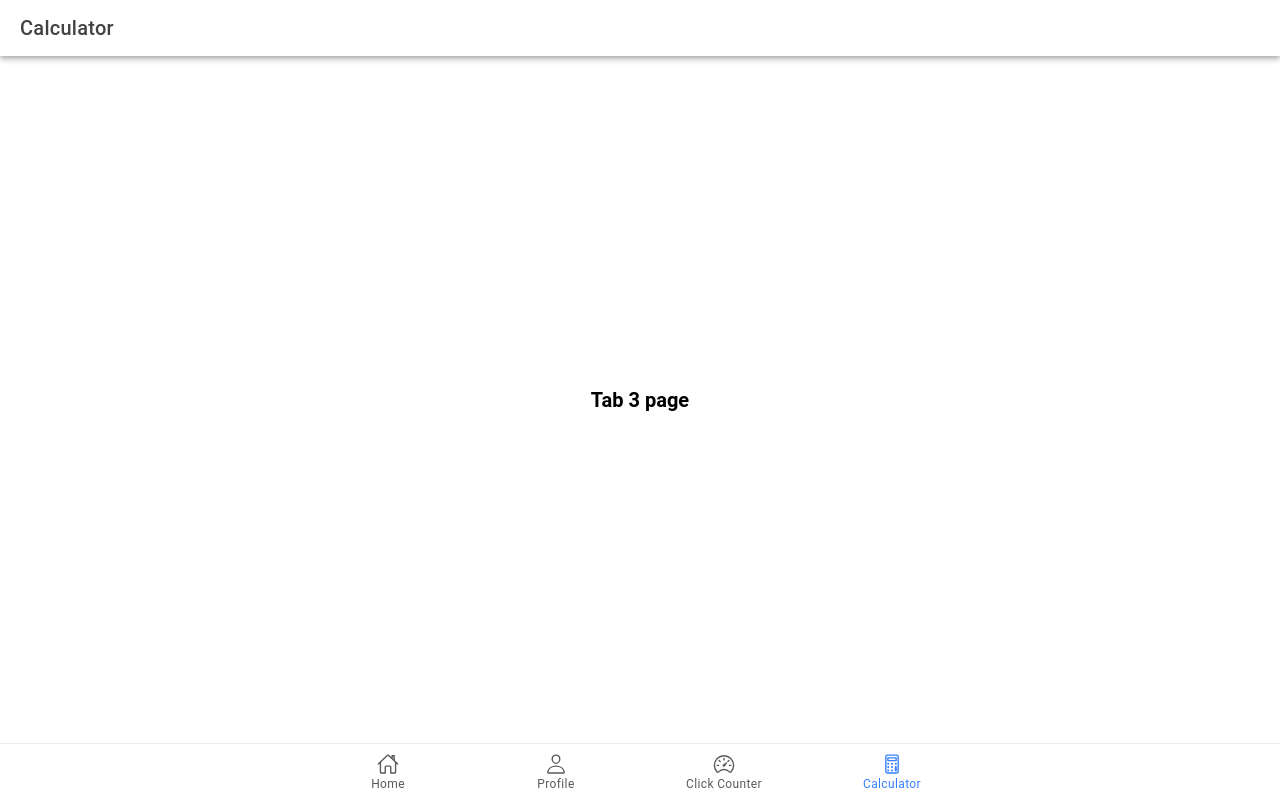
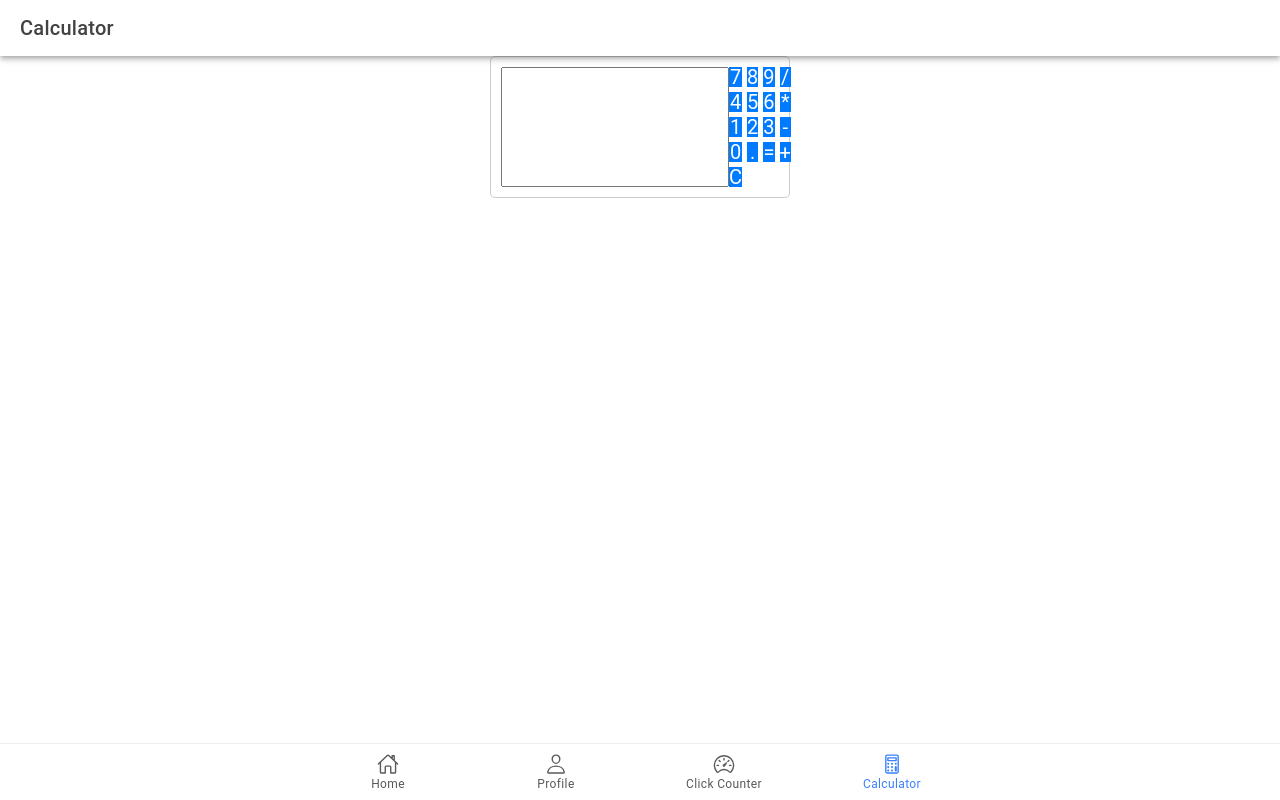
Before and after one commit to JhnDm/ion-t-Domo, a React (Vite) app: page /tab3 in a window 1280 px wide. Built offline with nearby package versions, Linux system fonts and the light colour scheme.

Commit message:
Added calculator code in tab3.tsx

```diff
--- a/src/pages/Tab3.css
+++ b/src/pages/Tab3.css
@@ -0,0 +1,44 @@
+.calculator {
+    width: 300px;
+
+    margin: 0 auto;
+    border: 1px solid #ccc;
+    border-radius: 5px;
+    display: flex;
+    padding: 10px;
+
+  }
+
+  .input {
+    height: 35px;
+    color: black;
+    font-size: 24px;
+    text-align: right;
+    margin-bottom: 10px;
+    padding: 5px;
+    background-color: rgb(255, 255,255)
+  }
+
+  .buttons {
+    display: grid;
+    grid-template-columns: repeat(4, 1fr);
+    grid-gap: 5px;
+  }
+  .buttons {
+    grid-gap: 5px
+
+  }
+
+button {
+    padding: 10px;
+    font-size: 20px;
+    background-color: #007bff;
+    color: #fff;
+    border: none;
+    border-radius: 5px;
+    cursor: pointer;
+  }
+
+button:hover {
+    background-color:#0056b3
+  }
--- a/src/pages/Tab3.tsx
+++ b/src/pages/Tab3.tsx
@@ -1,8 +1,29 @@
 import { IonContent, IonHeader, IonPage, IonTitle, IonToolbar } from '@ionic/react';
 import ExploreContainer from '../components/ExploreContainer';
 import './Tab3.css';
+import React, { useState } from 'react';
+
 
 const Tab3: React.FC = () => {
+  const [expression, setExpression] = useState('');
+
+  const handleClick = (value: string) => {
+    setExpression(prevExpression => prevExpression + value);
+  };
+
+  const calculateResult = () => {
+    try {
+      const result = eval(expression);
+      setExpression(result.toString());
+    } catch (error) {
+      setExpression('Error');
+    }
+  };
+
+  const clearExpression = () => {
+    setExpression('');
+  };
+
   return (
     <IonPage>
       <IonHeader>
@@ -11,12 +32,32 @@
         </IonToolbar>
       </IonHeader>
       <IonContent fullscreen>
-        <IonHeader collapse="condense">
-          <IonToolbar>
-            <IonTitle size="large">Tab 3</IonTitle>
-          </IonToolbar>
-        </IonHeader>
-        <ExploreContainer name="Tab 3 page" />
+      <div className="calculator">
+      <input className="expression" value={expression} readOnly />
+      <div className="buttons">
+        <button className="button" onClick={() => handleClick('7')}>7</button>
+        <button className="button" onClick={() => handleClick('8')}>8</button>
+        <button className="button" onClick={() => handleClick('9')}>9</button>
+        <button className="button operator" onClick={() => handleClick('/')}>/</button>
+
+        <button className="button" onClick={() => handleClick('4')}>4</button>
+        <button className="button" onClick={() => handleClick('5')}>5</button>
+        <button className="button" onClick={() => handleClick('6')}>6</button>
+        <button className="button operator" onClick={() => handleClick('*')}>*</button>
+
+        <button className="button" onClick={() => handleClick('1')}>1</button>
+        <button className="button" onClick={() => handleClick('2')}>2</button>
+        <button className="button" onClick={() => handleClick('3')}>3</button>
+        <button className="button operator" onClick={() => handleClick('-')}>-</button>
+
+        <button className="button" onClick={() => handleClick('0')}>0</button>
+        <button className="button" onClick={() => handleClick('.')}>.</button>
+        <button className="button equal" onClick={calculateResult}>=</button>
+        <button className="button operator" onClick={() => handleClick('+')}>+</button>
+
+        <button className="button clear" onClick={clearExpression}>C</button>
+      </div>
+    </div>
       </IonContent>
     </IonPage>
   );
```
